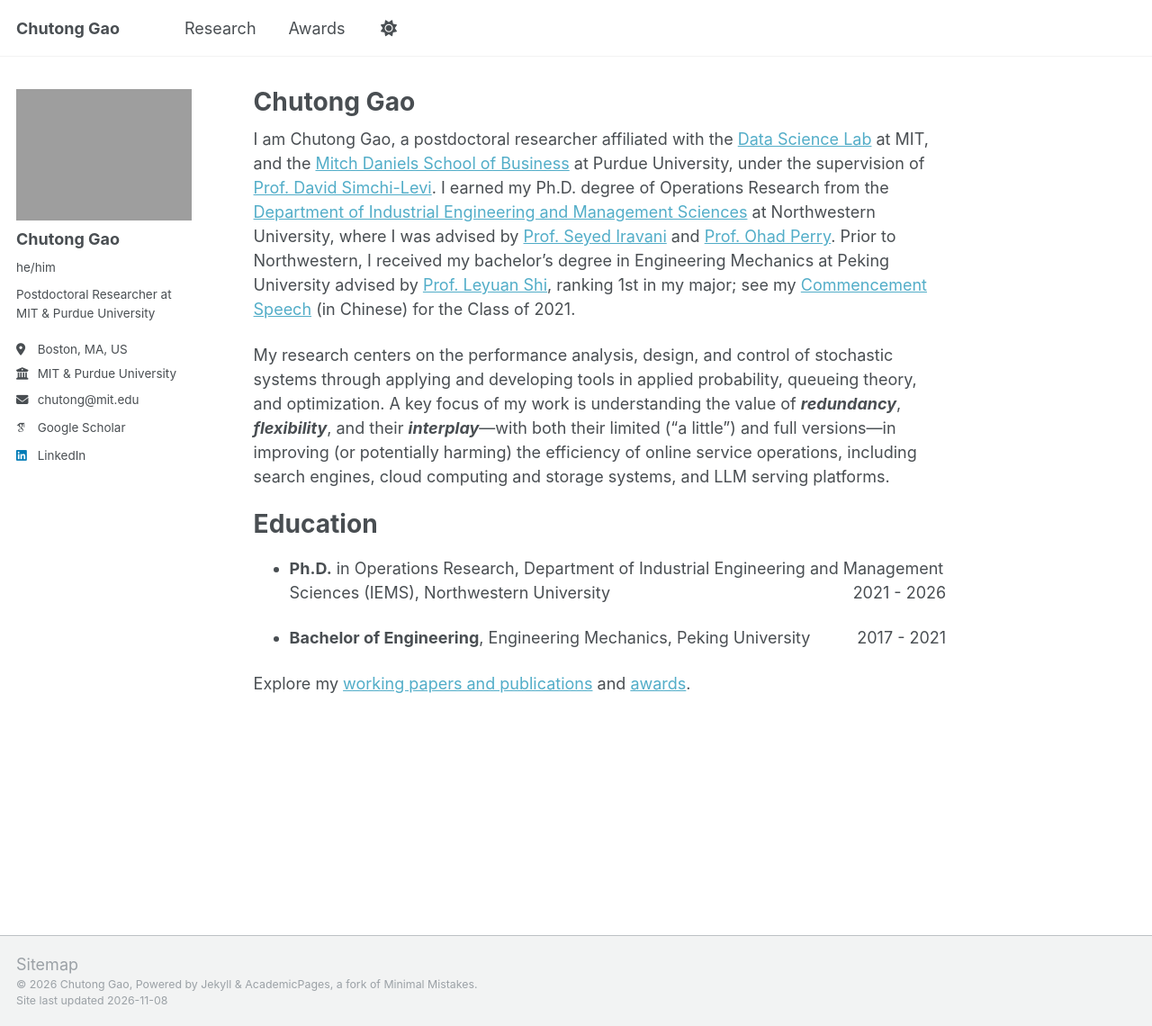
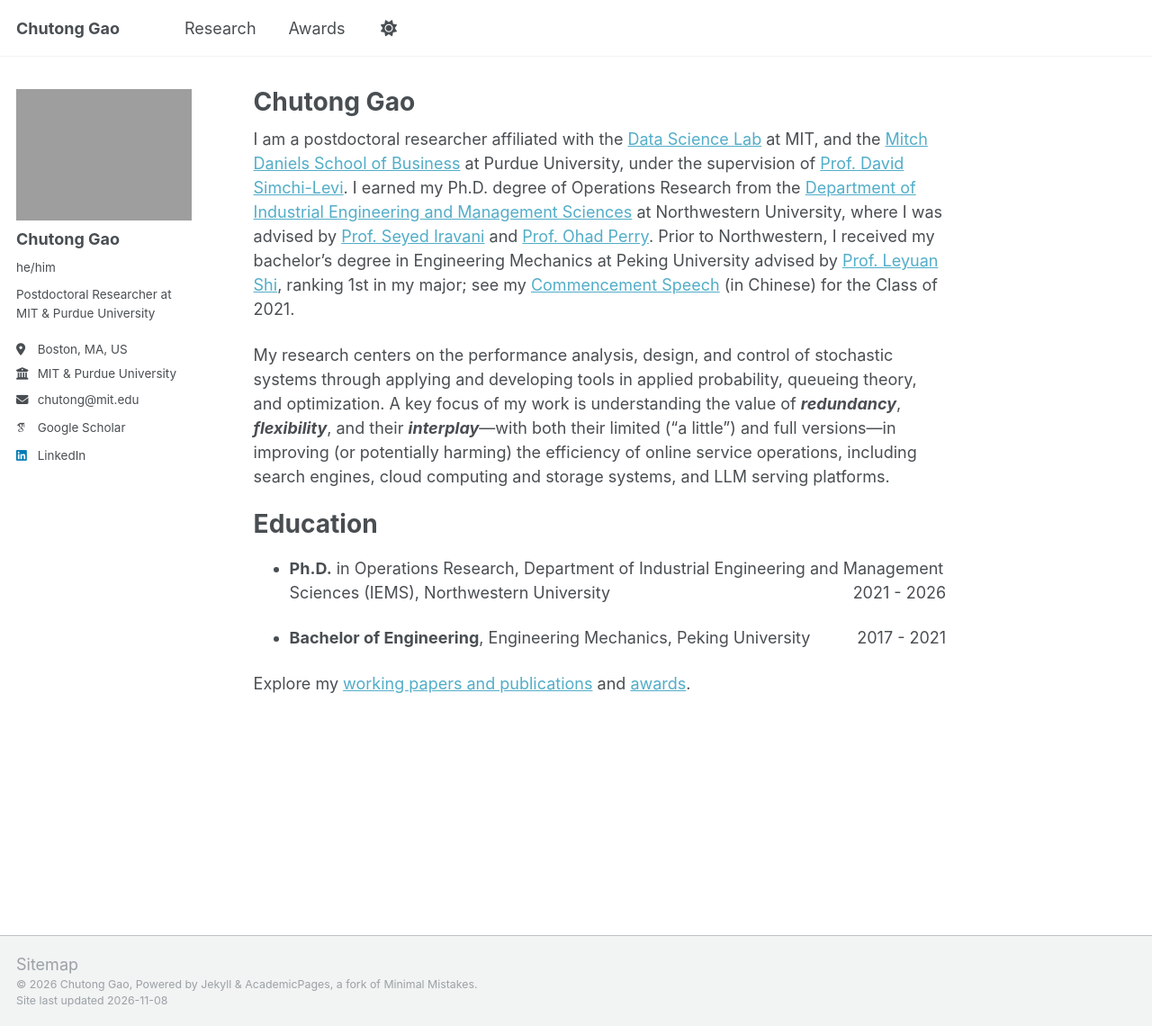
Before and after one commit to chutonggao/chutonggao.github.io, a Jekyll site: the page built from _pages/about.md, in a window 1280 px wide and 1140 px high. Shown: the whole window at 90% size. Built offline with Jekyll 4.4.1, drawn with Linux system fonts in a browser that asks for light colours; some web fonts are replaced.

Commit message:
Update homepage introduction and link commencement speech in awards

```diff
--- a/_pages/about.md
+++ b/_pages/about.md
@@ -9,7 +9,7 @@
   - /about.html
 ---
 
-I am Chutong Gao, a postdoctoral researcher affiliated with the [Data Science Lab](https://dsl.mit.edu/students/) at MIT, and the [Mitch Daniels School of Business](https://business.purdue.edu) at Purdue University, under the supervision of [Prof. David Simchi-Levi](https://cee.mit.edu/people_individual/david-simchi-levi/). I earned my Ph.D. degree of Operations Research from the [Department of Industrial Engineering and Management Sciences](https://www.mccormick.northwestern.edu/industrial/) at Northwestern University, where I was advised by [Prof. Seyed Iravani](http://users.iems.northwestern.edu/~iravani/index.html) and [Prof. Ohad Perry](https://people.smu.edu/operry/homepage/). Prior to Northwestern, I received my bachelor’s degree in Engineering Mechanics at Peking University advised by [Prof. Leyuan Shi](https://directory.engr.wisc.edu/ie/Faculty/Shi_Leyuan/), ranking 1st in my major; see my [Commencement Speech](/files/commencement-speech-2021.html) (in Chinese) for the Class of 2021.
+I am a postdoctoral researcher affiliated with the [Data Science Lab](https://dsl.mit.edu/students/) at MIT, and the [Mitch Daniels School of Business](https://business.purdue.edu) at Purdue University, under the supervision of [Prof. David Simchi-Levi](https://cee.mit.edu/people_individual/david-simchi-levi/). I earned my Ph.D. degree of Operations Research from the [Department of Industrial Engineering and Management Sciences](https://www.mccormick.northwestern.edu/industrial/) at Northwestern University, where I was advised by [Prof. Seyed Iravani](http://users.iems.northwestern.edu/~iravani/index.html) and [Prof. Ohad Perry](https://people.smu.edu/operry/homepage/). Prior to Northwestern, I received my bachelor’s degree in Engineering Mechanics at Peking University advised by [Prof. Leyuan Shi](https://directory.engr.wisc.edu/ie/Faculty/Shi_Leyuan/), ranking 1st in my major; see my [Commencement Speech](/files/commencement-speech-2021.html) (in Chinese) for the Class of 2021.
 
 My research centers on the performance analysis, design, and control of stochastic systems through applying and developing tools in applied probability, queueing theory, and optimization. A key focus of my work is understanding the value of ***redundancy***, ***flexibility***, and their ***interplay***---with both their limited ("a little") and full versions---in improving (or potentially harming) the efficiency of online service operations, including search engines, cloud computing and storage systems, and LLM serving platforms.
 
```
Also changed, not shown: _pages/awards.md (+1 -1 lines).
